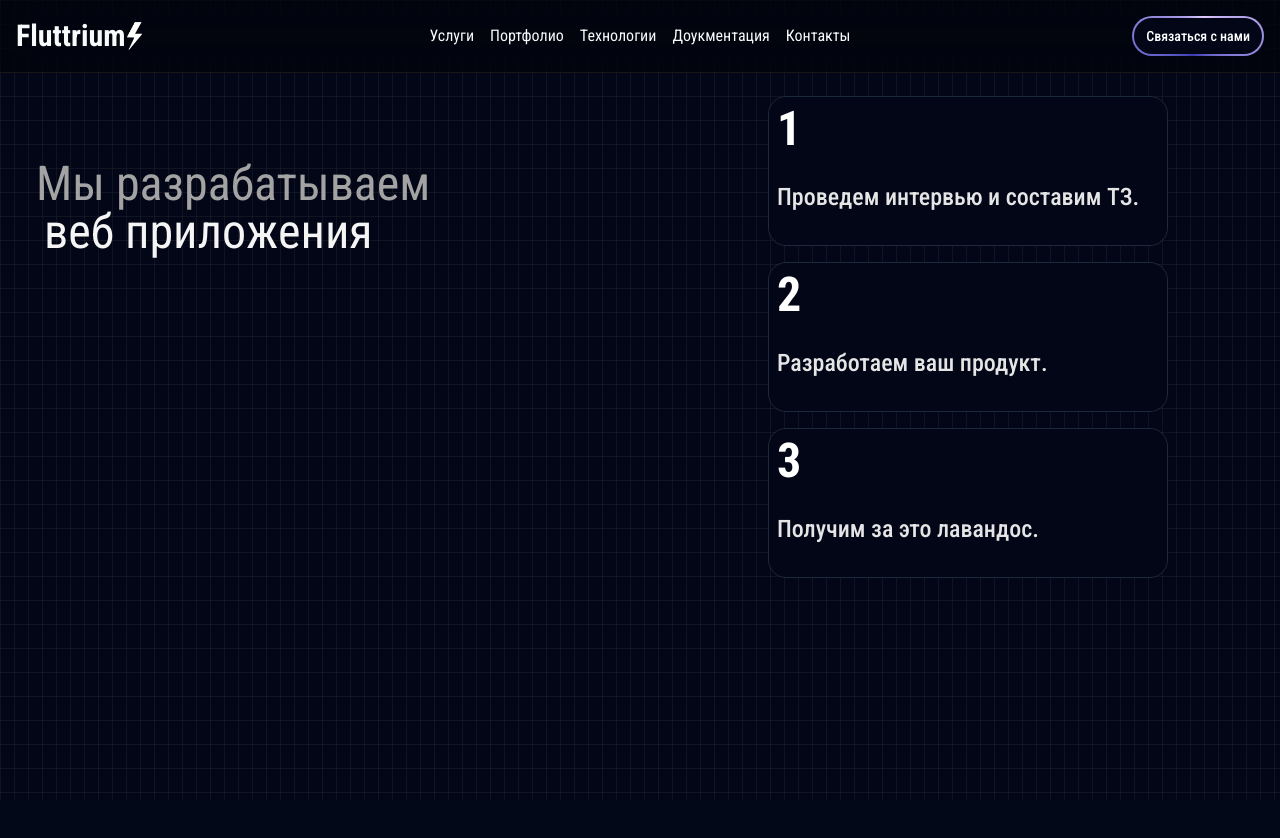
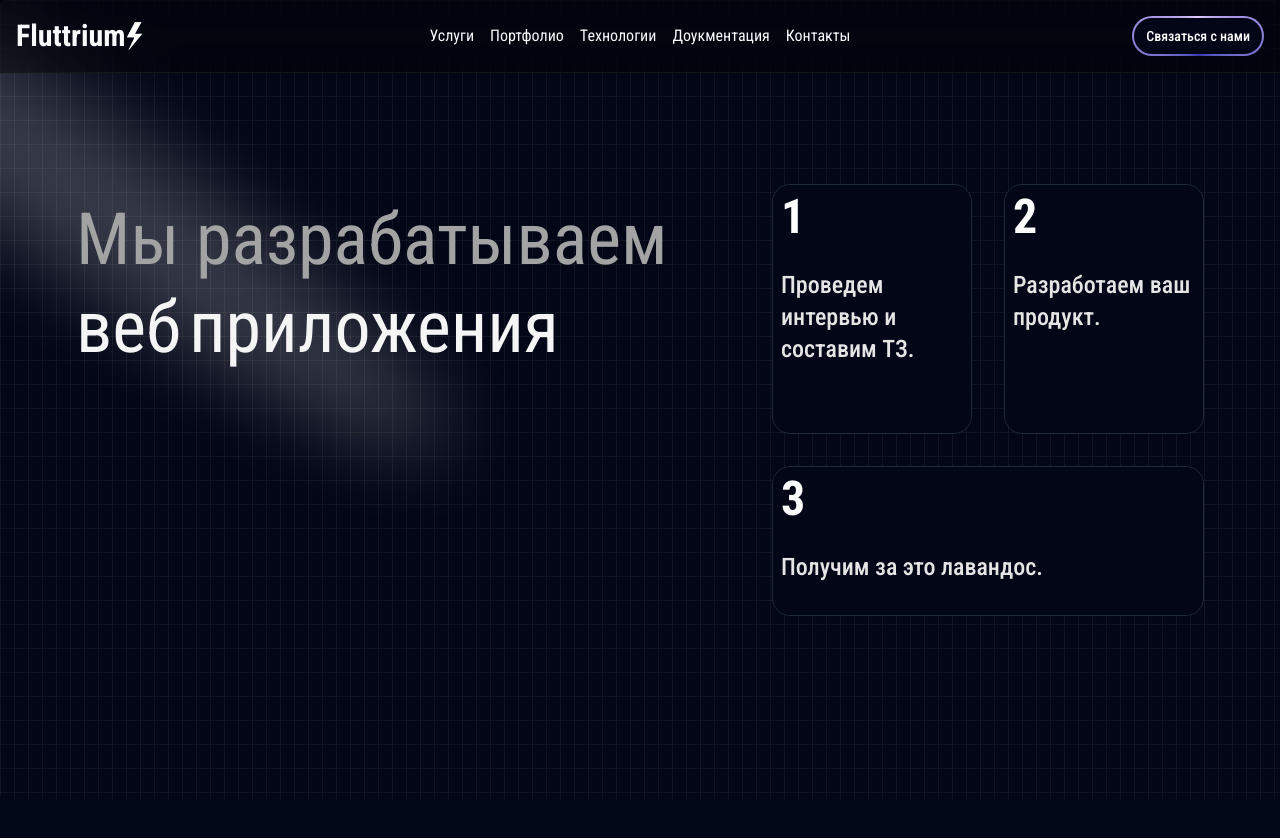
Before and after one commit to Fluttrium/FLUTTRIUM-WEB-NEXT, a Next.js app: page / in a window 1280 px wide. Shown: the top 838 px of the page. After the commit the page ends 800 px from the top, so only its background shows below. Built offline with nearby package versions, Linux system fonts and the light colour scheme.

Commit message:
версия херо для проверки

```diff
--- a/src/app/page.tsx
+++ b/src/app/page.tsx
@@ -2,8 +2,6 @@ import Navbar from "@/components/global/navbar";
 import { FlipWords } from "@/components/ui/flip-words";
 import { GlareCard } from "@/components/ui/glare-card";
 import { Spotlight } from "@/components/ui/spotlight";
-import { MaskContainer } from "@/components/ui/svg-mask-effect";
-import { TypewriterEffect } from "@/components/ui/typewriter-effect";
 
 export default function Home() {
   const words2 = [
@@ -17,26 +15,27 @@ export default function Home() {
     <main>
       <Navbar />
 
-      <section className="h-screen w-full  bg-neutral-950 rounded-md  !overflow-visible relative flex    antialiased">
-        <Spotlight className=" -top-10 -left-20  z-30" />
-        <div className="absolute h-full w-screen bg-slate-950">
+      <section className="h-screen w-screen bg-neutral-950 rounded-md !overflow-hidden relative flex antialiased">
+        <Spotlight className="absolute z-50" />
+        <div className="absolute h-screen w-screen bg-slate-950">
           <div className="absolute bottom-0 left-0 right-0 top-0 bg-[linear-gradient(to_right,#4f4f4f2e_1px,transparent_1px),linear-gradient(to_bottom,#4f4f4f2e_1px,transparent_1px)] bg-[size:14px_24px]"></div>
         </div>
-        <div className="absolute top-0 z-[-2] h-screen w-screen bg-[#000000] bg-[radial-gradient(#ffffff33_1px,#00091d_1px)] bg-[size:20px_20px]"></div>
-        <div className="flex flex-row w-screen">
-          <div className="absolute w-1/3 z-50 px-9  ">
-            <div className=" pt-40 text-5xl z-50 mx-auto font-normal text-neutral-600 dark:text-neutral-400">
+
+        <div className="flex flex-col md:flex-row mx-10  z-50 px-9 w-screen  justify-between items-center h-full">
+          <div
+            className="relative text-7xl z-50 font-normal text-neutral-600 dark:text-neutral-400"
+            style={{ top: "-15%", transform: "translateY(-55%)" }}
+          >
             Мы&nbsp;разрабатываем
+            <div className="absolute top-full left-0 w-full mt-4">
               <FlipWords words={words2} />
             </div>
           </div>
-
-          <div className="absolute w-2/5 z-40 right-0 top-24">
-            <div className=" space-y-4 flex flex-col col w-3/4 justify-stretch">
-              <div className=" ">
+          <div className="flex flex-col gap-8">
+            <div className=" flex flex-row gap-8">
               <GlareCard
-                  width="400px"
-                  height="150px"
+                width="200px"
+                height="250px"
                 className="flex flex-col py-2 px-2 items-top justify-start "
               >
                 <p className="font-bold text-white text-5xl">1</p>
@@ -44,11 +43,10 @@ export default function Home() {
                   Проведем интервью и составим ТЗ.
                 </p>
               </GlareCard>
-              </div>
-              <div className=" ">
+
               <GlareCard
-                  width="400px"
-                  height="150px"
+                width="200px"
+                height="250px"
                 className="flex flex-col py-2 px-2 items-top justify-start "
               >
                 <p className="font-bold text-white text-5xl">2</p>
@@ -59,7 +57,7 @@ export default function Home() {
             </div>
             <div className=" ">
               <GlareCard
-                  width="400px"
+                width="432px"
                 height="150px"
                 className="flex flex-col py-2 px-2 items-top justify-start "
               >
@@ -71,7 +69,6 @@ export default function Home() {
             </div>
           </div>
         </div>
-        </div>
       </section>
     </main>
   );
--- a/src/components/ui/flip-words.tsx
+++ b/src/components/ui/flip-words.tsx
@@ -30,27 +30,6 @@ export const FlipWords = ({
     }
   }, [isAnimating, duration, startAnimation]);
 
-  // Function to split word into parts (letters and spaces)
-  const splitWord = (word: string) => {
-    const parts = [];
-    let part = "";
-    for (const char of word) {
-      if (char === " ") {
-        if (part) {
-          parts.push(part);
-          part = "";
-        }
-        parts.push(" ");
-      } else {
-        part += char;
-      }
-    }
-    if (part) {
-      parts.push(part);
-    }
-    return parts;
-  };
-
   return (
     <AnimatePresence
       onExitComplete={() => {
@@ -70,28 +49,22 @@ export const FlipWords = ({
           position: "absolute",
         }}
         className={cn(
-          "z-10 inline-block relative text-left text-neutral-900 dark:text-neutral-100 px-2",
+          "z-10 inline-block relative text-left text-neutral-900 dark:text-neutral-100",
           className
         )}
         key={currentWord}
       >
-        {splitWord(currentWord).map((part, index) =>
-          part === " " ? (
-            <span key={index}>&nbsp;</span>
-          ) : (
-            part.split("").map((letter, i) => (
-              <motion.span
-                key={currentWord + index + i}
-                initial={{ opacity: 0, y: 10, filter: "blur(8px)" }}
-                animate={{ opacity: 1, y: 0, filter: "blur(0px)" }}
-                transition={{ delay: i * 0.08, duration: 0.4 }}
-                className="inline-block"
-              >
-                {letter}
-              </motion.span>
-            ))
-          )
-        )}
+        {currentWord.split(" ").map((word, index) => (
+          <motion.span
+            key={currentWord + index}
+            initial={{ opacity: 0, y: 10, filter: "blur(8px)" }}
+            animate={{ opacity: 1, y: 0, filter: "blur(0px)" }}
+            transition={{ delay: index * 0.1, duration: 0.5 }}
+            className="inline-block mr-2"
+          >
+            {word}
+          </motion.span>
+        ))}
       </motion.div>
     </AnimatePresence>
   );
--- a/tailwind.config.ts
+++ b/tailwind.config.ts
@@ -18,6 +18,21 @@ const config = {
       },
     },
     extend: {
+      animation: {
+        spotlight: "spotlight 2s ease .75s 1 forwards",
+      },
+      keyframes: {
+        spotlight: {
+          "0%": {
+            opacity: "0",
+            transform: "translate(-72%, -62%) scale(0.5)",
+          },
+          "100%": {
+            opacity: "1",
+            transform: "translate(-50%,-40%) scale(1)",
+          },
+        },
+      },
       colors: {
         border: "hsl(var(--border))",
         input: "hsl(var(--input))",
@@ -58,20 +73,6 @@ const config = {
         md: "calc(var(--radius) - 2px)",
         sm: "calc(var(--radius) - 4px)",
       },
-      keyframes: {
-        "accordion-down": {
-          from: { height: "0" },
-          to: { height: "var(--radix-accordion-content-height)" },
-        },
-        "accordion-up": {
-          from: { height: "var(--radix-accordion-content-height)" },
-          to: { height: "0" },
-        },
-      },
-      animation: {
-        "accordion-down": "accordion-down 0.2s ease-out",
-        "accordion-up": "accordion-up 0.2s ease-out",
-      },
     },
   },
   plugins: [require("tailwindcss-animate")],
```
Lines whose indentation alone changed are shown as unchanged.
